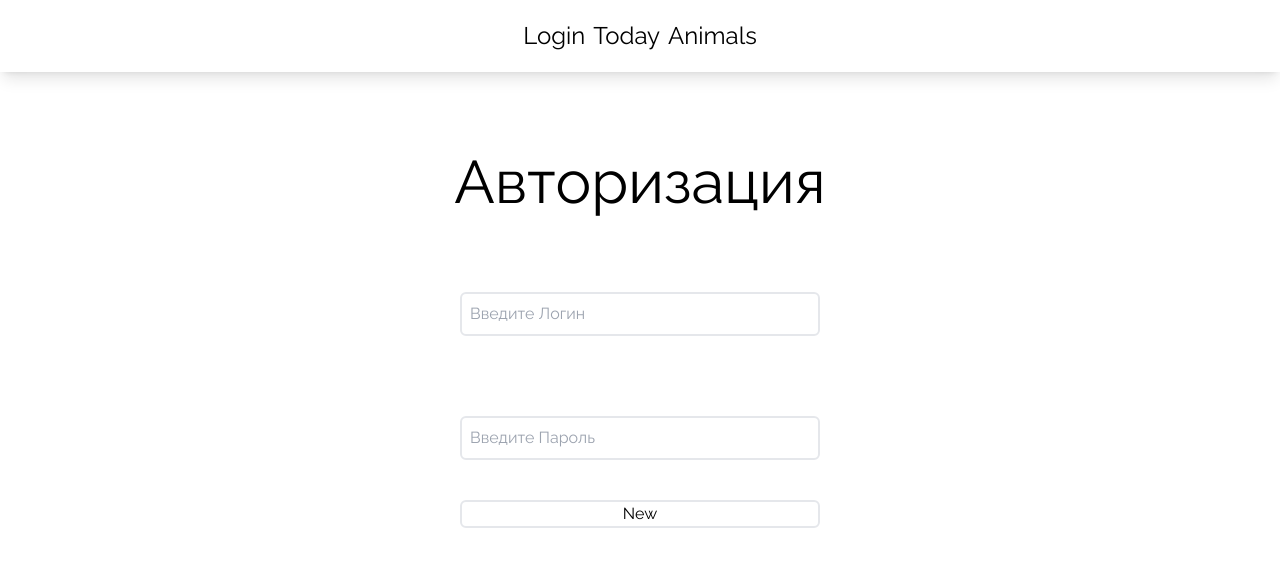
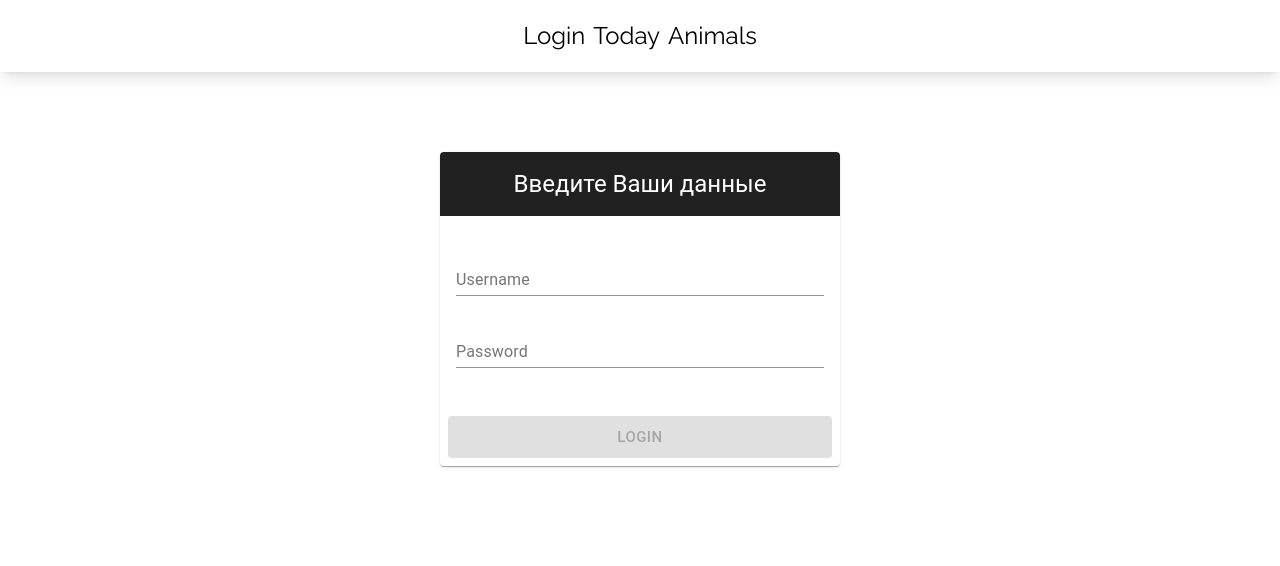
Before and after one commit to Alekseyshing/animals, a React (Create React App) app: page /login in a window 1280 px wide. Shown: the top 566 px of the page. Built offline with nearby package versions, Linux system fonts and the light colour scheme.

Commit message:
feat: login succsess

```diff
--- a/src/App.tsx
+++ b/src/App.tsx
@@ -1,8 +1,9 @@
 import React from 'react';
 import { Header } from './Components/Header/Header';
 import './index.css';
+
+
 function App() {
-
   return (
      <Header/>
   );
--- a/src/Components/Header/Header.tsx
+++ b/src/Components/Header/Header.tsx
@@ -1,4 +1,3 @@
-import React from 'react';
 import { HeaderProps } from './Header.props';
 import { Link } from "react-router-dom";
 
--- a/src/Components/Login/Login.tsx
+++ b/src/Components/Login/Login.tsx
@@ -1,24 +1,205 @@
-import React from 'react'
-import {
-  Form,
-} from "react-router-dom";
+import React, { useReducer, useEffect } from 'react';
+import { createStyles, makeStyles, Theme } from '@material-ui/core/styles';
+import {authService} from '../services/authService';
+import { useNavigate  } from "react-router-dom";
 
-export const Login = (): JSX.Element => {
+import TextField from '@material-ui/core/TextField';
+import Card from '@material-ui/core/Card';
+import CardContent from '@material-ui/core/CardContent';
+import CardActions from '@material-ui/core/CardActions';
+import CardHeader from '@material-ui/core/CardHeader';
+import Button from '@material-ui/core/Button';
 
-  const handleSubmit = () => {
+const useStyles = makeStyles((theme: Theme) =>
+  createStyles({
+    container: {
+      display: 'flex',
+      flexWrap: 'wrap',
+      width: 400,
+      margin: `${theme.spacing(0)} auto`
+    },
+    loginBtn: {
+      marginTop: theme.spacing(2),
+      flexGrow: 1
+    },
+    header: {
+      textAlign: 'center',
+      background: '#212121',
+      color: '#fff'
+    },
+    card: {
+      marginTop: theme.spacing(10)
+    }
+  })
+);
 
+//state type
+
+type State = {
+  username: string
+  password: string
+  isButtonDisabled: boolean
+  helperText: string
+  isError: boolean
+};
+
+const initialState: State = {
+  username: '',
+  password: '',
+  isButtonDisabled: true,
+  helperText: '',
+  isError: false
+};
+
+type Action = { type: 'setUsername', payload: string }
+  | { type: 'setPassword', payload: string }
+  | { type: 'setIsButtonDisabled', payload: boolean }
+  | { type: 'loginSuccess', payload: string }
+  | { type: 'loginFailed', payload: string }
+  | { type: 'setIsError', payload: boolean };
+
+const reducer = (state: State, action: Action): State => {
+  switch (action.type) {
+    case 'setUsername':
+      return {
+        ...state,
+        username: action.payload
+      };
+    case 'setPassword':
+      return {
+        ...state,
+        password: action.payload
+      };
+    case 'setIsButtonDisabled':
+      return {
+        ...state,
+        isButtonDisabled: action.payload
+      };
+    case 'loginSuccess':
+      return {
+        ...state,
+        helperText: action.payload,
+        isError: false
+      };
+    case 'loginFailed':
+      return {
+        ...state,
+        helperText: action.payload,
+        isError: true
+      };
+    case 'setIsError':
+      return {
+        ...state,
+        isError: action.payload
+      };
   }
+}
+
+const Login = () => {
+  const classes = useStyles();
+  const [state, dispatch] = useReducer(reducer, initialState);
+  const LOGIN_URL = 'https://acits-test-back.herokuapp.com/api/login';
+  const navigate = useNavigate();
+
+  useEffect(() => {
+    if (state.username.trim() && state.password.trim()) {
+      dispatch({
+        type: 'setIsButtonDisabled',
+        payload: false
+      });
+    } else {
+      dispatch({
+        type: 'setIsButtonDisabled',
+        payload: true
+      });
+    }
+  }, [state.username, state.password]);
+
+  const handleLogin = () => {
+    authService(state.username, state.password,  LOGIN_URL)
+
+    if (state.username === 'test_user' && state.password === '123456') {
+      dispatch({
+        type: 'loginSuccess',
+        payload: 'Login Successfully'
+      });
+      navigate('/today')
+    } else {
+      dispatch({
+        type: 'loginFailed',
+        payload: 'Incorrect username or password'
+      });
+    }
+  };
+
+  const handleKeyPress = (event: React.KeyboardEvent) => {
+    if (event.keyCode === 13 || event.which === 13) {
+      state.isButtonDisabled || handleLogin();
+    }
+  };
+
+  const handleUsernameChange: React.ChangeEventHandler<HTMLInputElement> =
+    (event) => {
+      dispatch({
+        type: 'setUsername',
+        payload: event.target.value
+      });
+    };
+
+  const handlePasswordChange: React.ChangeEventHandler<HTMLInputElement> =
+    (event) => {
+      dispatch({
+        type: 'setPassword',
+        payload: event.target.value
+      });
+    }
+
 
   return (
-    <div className={"flex mt-20 flex-col items-center justify-center text-center"}>
-      <h1 className={'text-6xl bold mb-10'}>Авторизация</h1>
-      <Form method="post" className={'flex flex-col gap-10 min-w-[600px] justify-center text-center'}>
-        <label htmlFor="email"></label>
-        <input type="text" name="login" id="login" className={'w-3/5 mx-auto p-2 border-2 border-gray-200 border-solid rounded-md'} placeholder="Введите Логин"/>
-        <label htmlFor="password"></label>
-        <input type="text" name="password" id="password" className={'w-3/5 mx-auto p-2 border-2 border-gray-200 border-solid rounded-md'} placeholder="Введите Пароль"/>
-        <button type="submit" onSubmit={handleSubmit} className={'w-3/5 mx-auto border-2 border-gray-200 border-solid rounded-md'}>New</button>
-      </Form>
-    </div>
+    <form className={classes.container} noValidate autoComplete="off">
+      <Card className={classes.card}>
+        <CardHeader className={classes.header} title="Введите Ваши данные" />
+        <CardContent>
+          <div>
+            <TextField
+              error={state.isError}
+              fullWidth
+              id="username"
+              type="text"
+              label="Username"
+              placeholder="Username"
+              margin="normal"
+              onChange={handleUsernameChange}
+              onKeyPress={handleKeyPress}
+            />
+            <TextField
+              error={state.isError}
+              fullWidth
+              id="password"
+              type="password"
+              label="Password"
+              placeholder="Password"
+              margin="normal"
+              helperText={state.helperText}
+              onChange={handlePasswordChange}
+              onKeyPress={handleKeyPress}
+            />
+          </div>
+        </CardContent>
+        <CardActions>
+          <Button
+            variant="contained"
+            size="large"
+            color="secondary"
+            className={classes.loginBtn}
+            onClick={handleLogin}
+            disabled={state.isButtonDisabled}>
+            Login
+          </Button>
+        </CardActions>
+      </Card>
+    </form>
   );
 }
+
+export default Login;
--- /dev/null
+++ b/src/Components/services/authService.ts
@@ -0,0 +1,13 @@
+import axios from 'axios'
+
+export const authService = (login: string, password: string, url: string) => {
+
+  return axios.post(url, {login, password}).then(response => {
+      if (response.data.accessToken) {
+        localStorage.setItem("user", JSON.stringify(response.data));
+      }
+
+      const userData = response.data;
+      return userData
+    }).catch(e => console.error('Имя пользователя или пароль введены не верно'))
+}
--- a/src/index.tsx
+++ b/src/index.tsx
@@ -9,7 +9,7 @@ import {
 import Root from "./routes/root";
 import ErrorPage from './error-page';
 import { Layout } from './Components/Layout';
-import { Login } from './Components/Login/Login';
+import  Login  from './Components/Login/Login';
 import { Today } from './Components/Today/Today';
 import { Animals } from './Components/Animals/Animals';
 
```
Also changed, not shown: package.json (+7 -0 lines), 1 other file (tests, documents, lock files or other folders).
